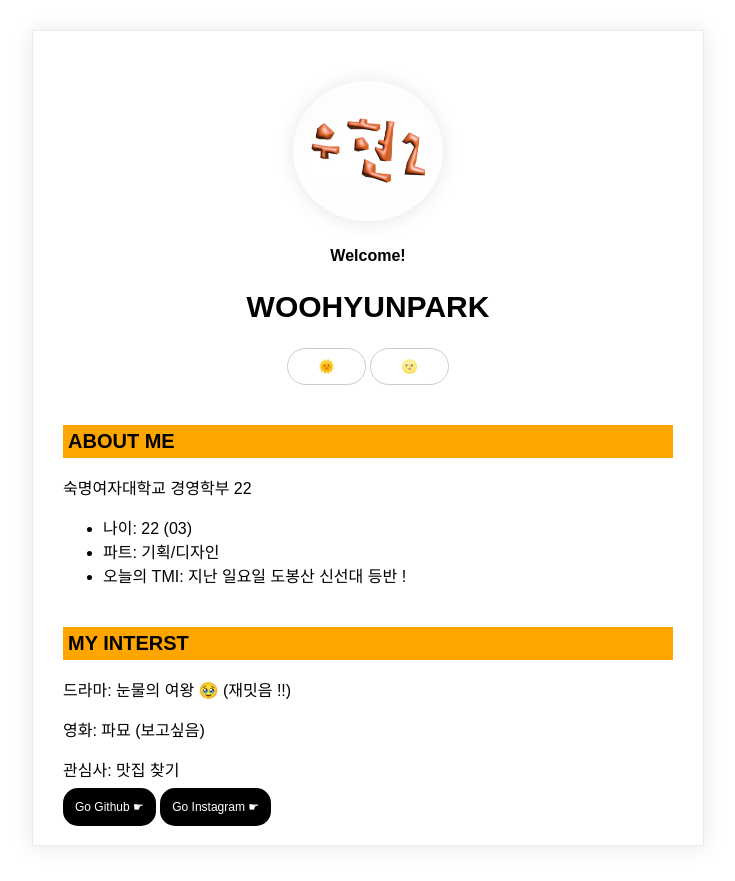
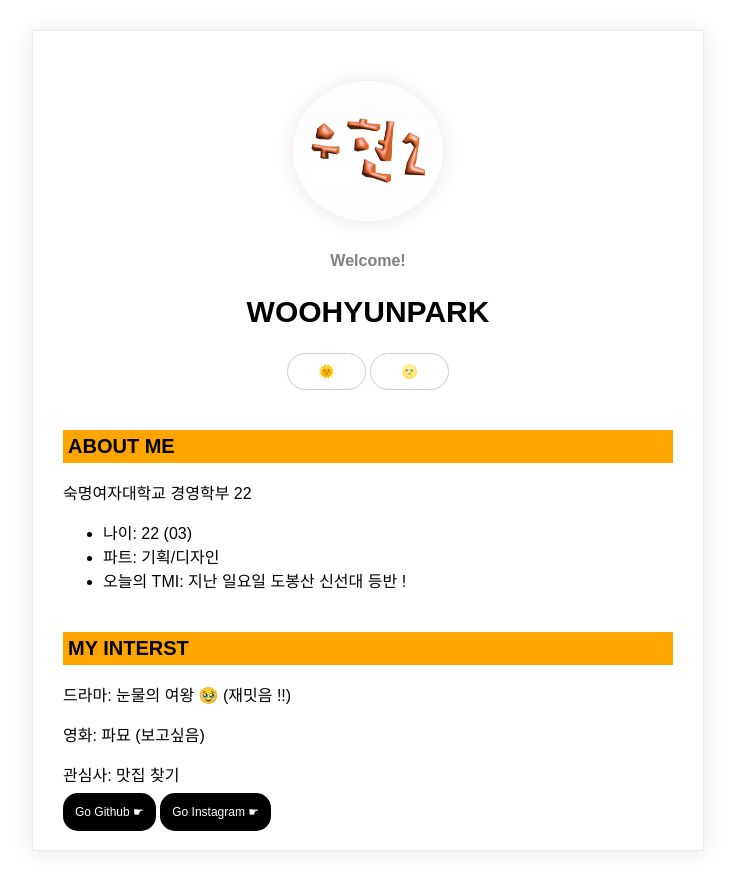
Before and after one commit to Likelion-at-SMWU-12th/ParkWooHyun, a plain HTML site: page week02/index.html in a window 1280 px wide. Shown: the whole page, without its empty margins (272-1007 px from the left). Drawn offline with Linux system fonts and the light colour scheme.

Commit message:
Css 내용 추가_인사글 색 변경

```diff
--- a/week02/index.html
+++ b/week02/index.html
@@ -31,7 +31,6 @@
             <p>드라마: 눈물의 여왕 🥹 (재밋음 !!)</p>
             <p>영화: 파묘 (보고싶음)</p>
             <p>관심사: 맛집 찾기</p>
-            <p></p>
             <a href="https://github.com/WooHyunn">Go Github ☛</a>
             <a href="https://www.instagram.com/qkrdngus6?igsh=MWUyMXdmM3NtNndtdw%3D%3D&utm_source=qr">Go Instagram ☛</a>
         </section>
--- a/week02/style.css
+++ b/week02/style.css
@@ -13,6 +13,10 @@ h2 {
     margin-top: 40px;
     background-color:orange;
     padding: 5px 0px 5px 5px;
+}
+h4 {
+    color: gray;
+    padding: 5px 5px 0px 5px;
 }
 input {
     border: 1px solid #ccc;
```
